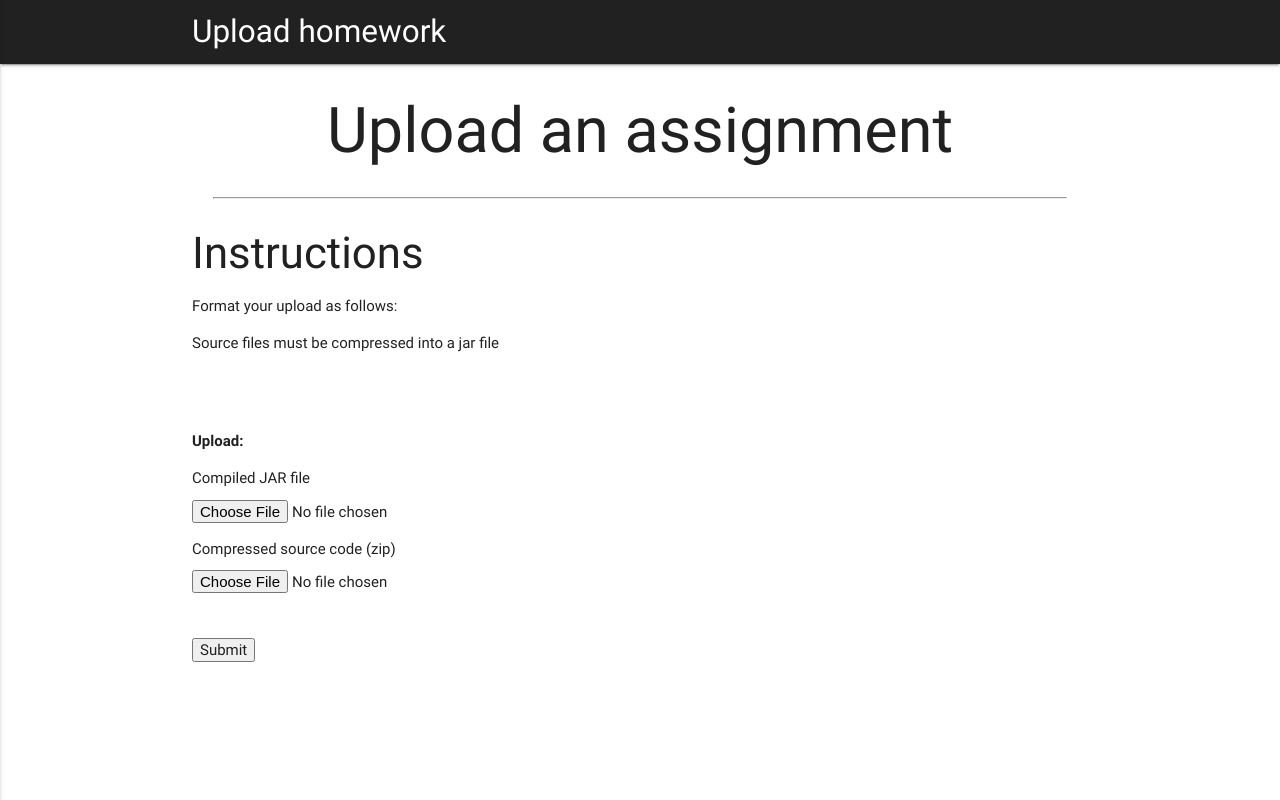
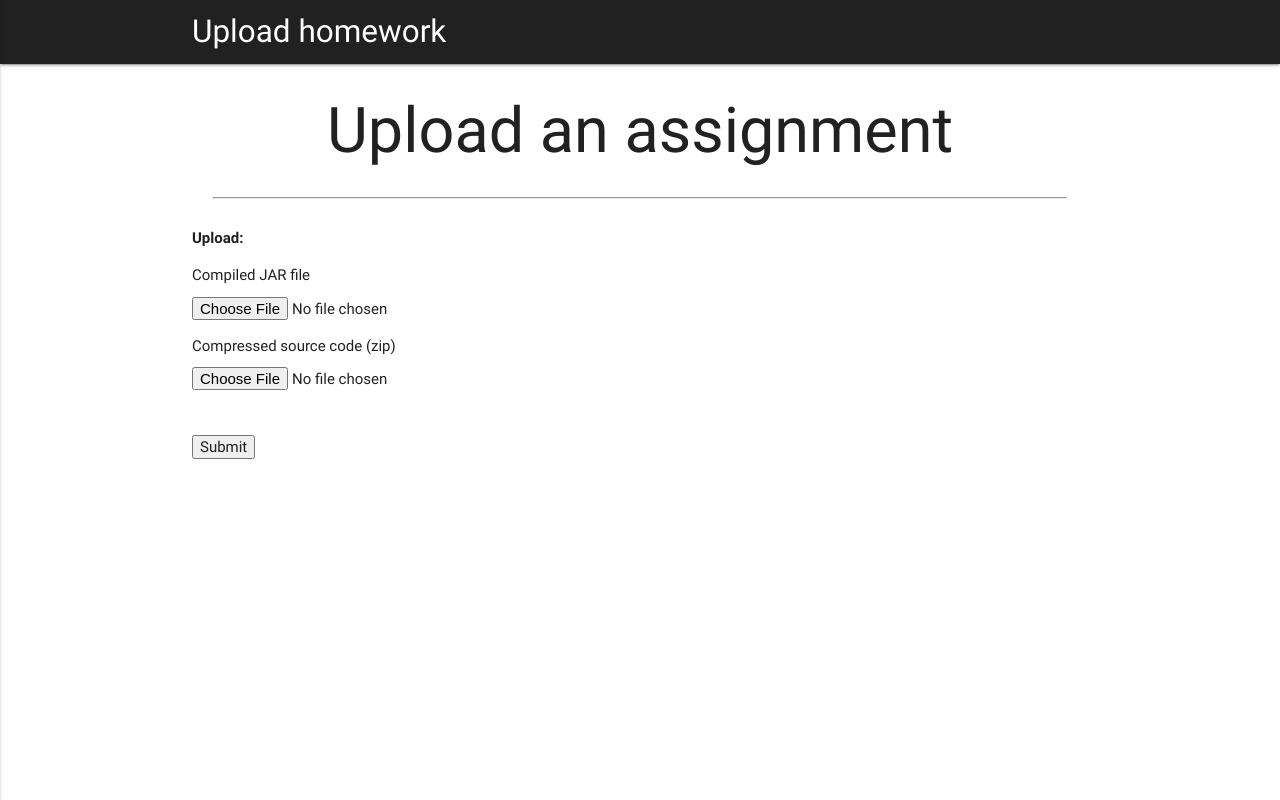
Before and after one commit to nh-99/DigitalTA, a Flask app: page / in a window 1280 px wide. Run offline with Flask 2, Linux system fonts and the light colour scheme; some libraries are stand-ins or nearby versions.

Commit message:
Add documentation

```diff
--- a/templates/index.html
+++ b/templates/index.html
@@ -8,18 +8,6 @@
 </div>
 
 <div class="container">
-  <p>
-    <h3>Instructions</h3>
-    Format your upload as follows:
-
-    <ul>
-      <li>
-        Source files must be compressed into a jar file
-      </li>
-    </ul>
-  </p>
-
-  <br><br>
   <p><b>Upload:</b></p>
   <form action="/upload" method="POST" enctype="multipart/form-data">
     <p>Compiled JAR file</p>
```
Also changed, not shown: README.md (added), 1 other file.
